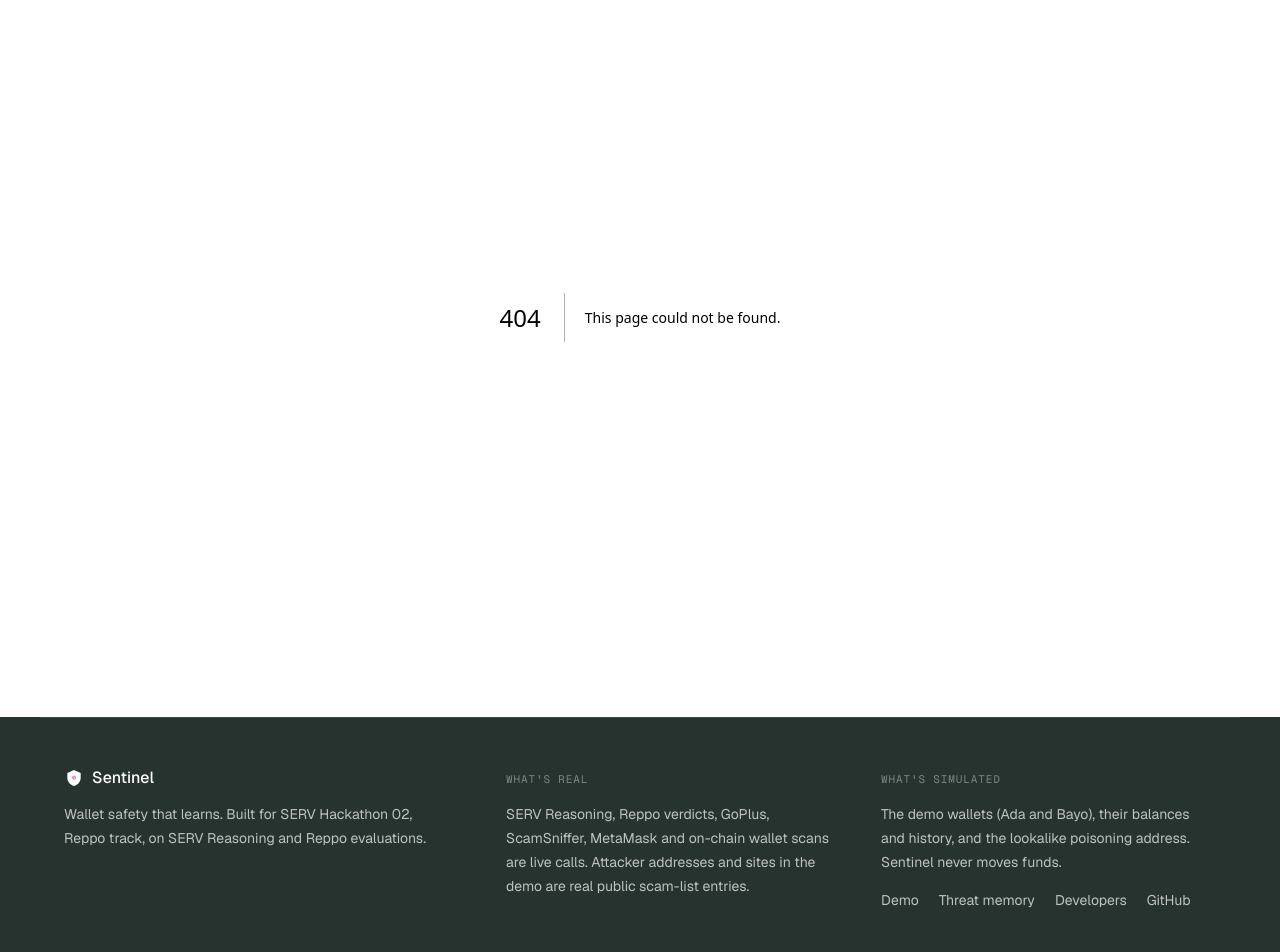
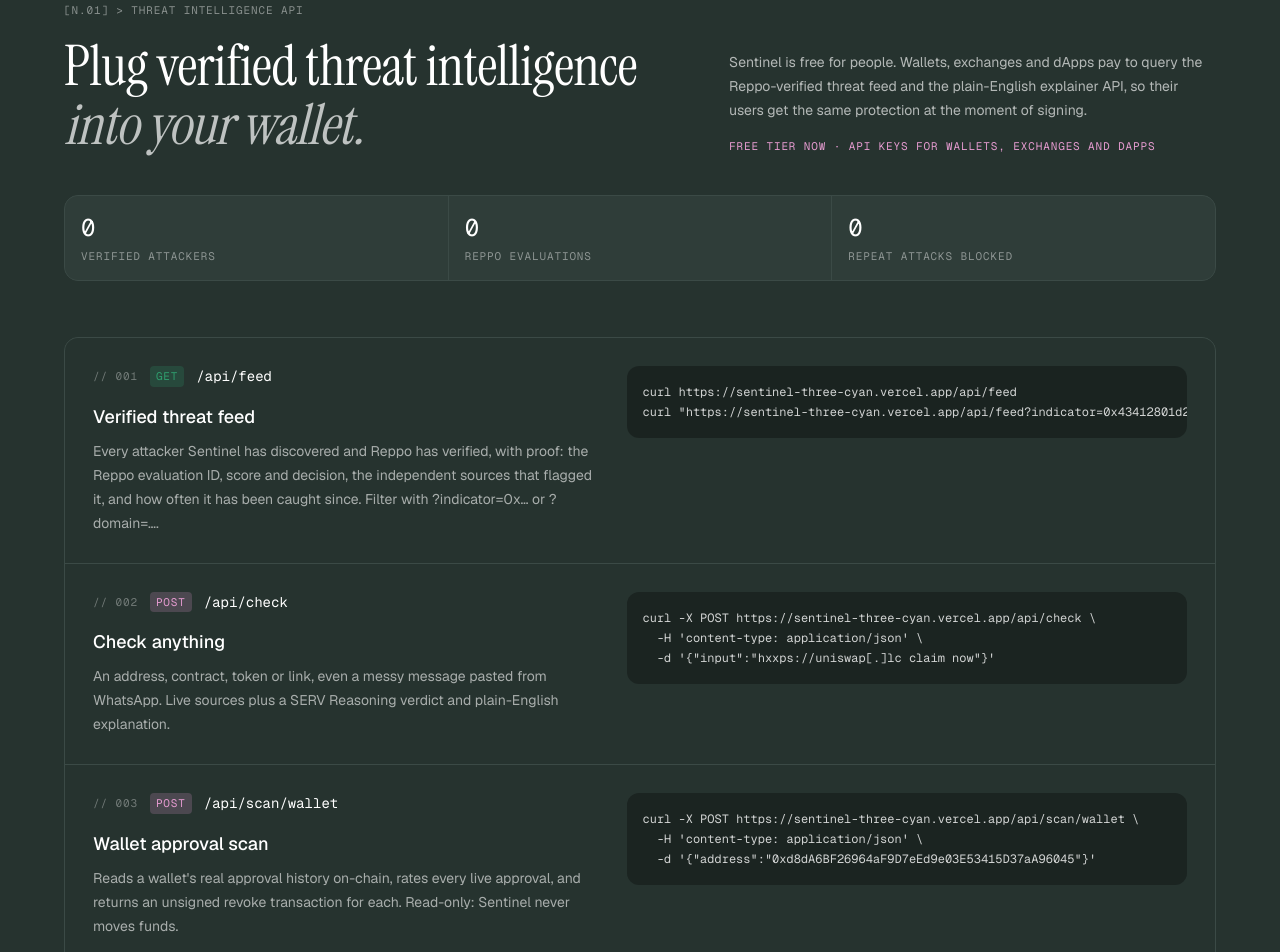
Before and after one commit to XDGram/SENTINEL, a Next.js app: page /developers in a window 1280 px wide. Before the commit this address had no page. Shown: the part 140-1092 px from the top of the page. Built offline with nearby package versions, Linux system fonts and the light colour scheme; no server answers.

Commit message:
Front end: threat memory restyle and developers API page

```diff
--- /dev/null
+++ b/src/app/developers/page.tsx
@@ -0,0 +1,110 @@
+import type { Metadata } from "next";
+import { Container, MonoLabel } from "@/components/ui";
+import { LiveCounts, LiveFeed } from "@/components/developers/LiveFeed";
+
+export const metadata: Metadata = {
+  title: "Developers · Sentinel threat intelligence API",
+  description: "Query Sentinel's Reppo-verified threat feed and plain-English risk checks from your wallet, exchange or dApp.",
+};
+
+const BASE = "https://sentinel-three-cyan.vercel.app";
+
+const ENDPOINTS: { n: string; method: "GET" | "POST"; path: string; title: string; body: string; curl: string }[] = [
+  {
+    n: "001",
+    method: "GET",
+    path: "/api/feed",
+    title: "Verified threat feed",
+    body: "Every attacker Sentinel has discovered and Reppo has verified, with proof: the Reppo evaluation ID, score and decision, the independent sources that flagged it, and how often it has been caught since. Filter with ?indicator=0x… or ?domain=….",
+    curl: `curl ${BASE}/api/feed\ncurl "${BASE}/api/feed?indicator=0x43412801d29861ecc4c4d86e5becfd16af86a67b"`,
+  },
+  {
+    n: "002",
+    method: "POST",
+    path: "/api/check",
+    title: "Check anything",
+    body: "An address, contract, token or link, even a messy message pasted from WhatsApp. Live sources plus a SERV Reasoning verdict and plain-English explanation.",
+    curl: `curl -X POST ${BASE}/api/check \\\n  -H 'content-type: application/json' \\\n  -d '{"input":"hxxps://uniswap[.]lc claim now"}'`,
+  },
+  {
+    n: "003",
+    method: "POST",
+    path: "/api/scan/wallet",
+    title: "Wallet approval scan",
+    body: "Reads a wallet's real approval history on-chain, rates every live approval, and returns an unsigned revoke transaction for each. Read-only: Sentinel never moves funds.",
+    curl: `curl -X POST ${BASE}/api/scan/wallet \\\n  -H 'content-type: application/json' \\\n  -d '{"address":"0xd8dA6BF26964aF9D7eEd9e03E53415D37aA96045"}'`,
+  },
+  {
+    n: "004",
+    method: "POST",
+    path: "/api/analyze",
+    title: "Pre-signing transaction check",
+    body: "Send a pending send, approve or permit before your user signs it. Rules, threat memory, live sources and SERV Reasoning return a verdict, evidence, a reasoning trace and a safe fix.",
+    curl: `curl -X POST ${BASE}/api/analyze \\\n  -H 'content-type: application/json' \\\n  -d '{"walletId":"A","action":{ … }}'`,
+  },
+  {
+    n: "005",
+    method: "GET",
+    path: "/api/stats",
+    title: "Learning analytics",
+    body: "Measured, not modelled: threats discovered, Reppo submissions and verdicts, repeat attacks blocked from memory.",
+    curl: `curl ${BASE}/api/stats`,
+  },
+];
+
+export default function DevelopersPage() {
+  return (
+    <main className="bg-deep text-white">
+      <Container className="pt-14 pb-24 sm:pt-20">
+        <MonoLabel className="text-white/45">[N.01] &gt; Threat intelligence API</MonoLabel>
+        <div className="mt-4 grid gap-8 lg:grid-cols-[1.3fr_1fr] lg:items-end">
+          <h1 className="font-display text-[40px] leading-[1.05] sm:text-[56px]">
+            Plug verified threat intelligence <span className="italic text-white/70">into your wallet.</span>
+          </h1>
+          <div>
+            <p className="text-sm leading-6 text-white/65">
+              Sentinel is free for people. Wallets, exchanges and dApps pay to query the Reppo-verified threat feed and the
+              plain-English explainer API, so their users get the same protection at the moment of signing.
+            </p>
+            <p className="label-mono mt-4 text-accent">Free tier now · API keys for wallets, exchanges and dApps</p>
+          </div>
+        </div>
+
+        <div className="mt-10">
+          <LiveCounts />
+        </div>
+
+        <div className="mt-14 grid gap-px overflow-hidden rounded-[var(--radius-card)] border border-line-dark bg-line-dark">
+          {ENDPOINTS.map((e) => (
+            <section key={e.path} className="grid gap-6 bg-deep p-5 sm:p-7 lg:grid-cols-[1fr_1.1fr]">
+              <div>
+                <div className="flex items-center gap-3">
+                  <MonoLabel className="text-white/35">{`// ${e.n}`}</MonoLabel>
+                  <span
+                    className={`label-mono rounded px-1.5 py-0.5 ${e.method === "GET" ? "bg-safe/20 text-safe" : "bg-accent/20 text-accent"}`}
+                  >
+                    {e.method}
+                  </span>
+                  <code className="font-mono text-sm text-white">{e.path}</code>
+                </div>
+                <h2 className="mt-4 text-lg font-medium">{e.title}</h2>
+                <p className="mt-2 text-sm leading-6 text-white/60">{e.body}</p>
+              </div>
+              <pre className="addr self-start overflow-x-auto rounded-xl bg-black/30 p-4 text-[12px] leading-5 text-white/80">{e.curl}</pre>
+            </section>
+          ))}
+        </div>
+
+        <div className="mt-14">
+          <MonoLabel className="text-white/45">[N.02] &gt; Live response · GET /api/feed</MonoLabel>
+          <div className="mt-4">
+            <LiveFeed />
+          </div>
+          <p className="mt-3 text-xs text-white/40">
+            Real data from Sentinel&apos;s threat memory. Only threats with a Reppo &quot;accept&quot; appear here.
+          </p>
+        </div>
+      </Container>
+    </main>
+  );
+}
--- a/src/app/memory/page.tsx
+++ b/src/app/memory/page.tsx
@@ -4,7 +4,6 @@
 // /api/threats, and pending Reppo evaluations are advanced through
 // /api/reppo/status. Nothing here is simulated.
 
-import Link from "next/link";
 import { useCallback, useEffect, useMemo, useRef, useState } from "react";
 import type { AttackType, Threat, ThreatEvent, ThreatsResponse } from "@/lib/types";
 
@@ -25,11 +24,11 @@ const SOURCE_LABEL: Record<string, string> = {
 };
 
 const STATUS_STYLE: Record<Threat["status"], { label: string; cls: string }> = {
-  discovered: { label: "Discovered", cls: "bg-sky-500/15 text-sky-300 ring-sky-500/30" },
-  submitted: { label: "Pending at Reppo", cls: "bg-amber-500/15 text-amber-300 ring-amber-500/30" },
-  verified: { label: "Verified", cls: "bg-emerald-500/15 text-emerald-300 ring-emerald-500/30" },
-  rejected: { label: "Rejected by Reppo", cls: "bg-rose-500/15 text-rose-300 ring-rose-500/30" },
-  failed: { label: "Reppo eval failed", cls: "bg-slate-500/20 text-slate-300 ring-slate-500/30" },
+  discovered: { label: "Discovered", cls: "bg-teal/10 text-teal ring-teal/30" },
+  submitted: { label: "Pending at Reppo", cls: "bg-pending/10 text-pending ring-pending/30" },
+  verified: { label: "Verified", cls: "bg-safe/10 text-safe ring-safe/30" },
+  rejected: { label: "Rejected by Reppo", cls: "bg-risky/10 text-risky ring-risky/30" },
+  failed: { label: "Reppo eval failed", cls: "bg-ink/5 text-ink-soft ring-line" },
 };
 
 type StepState = "done" | "active" | "bad" | "todo";
@@ -77,11 +76,11 @@ function buildSteps(t: Threat, events: ThreatEvent[]): Step[] {
         .filter(Boolean)
         .join(" ") || undefined,
       extra: t.externalSources?.length ? (
-        <p className="mt-1 text-xs text-slate-400">
+        <p className="mt-1 text-xs text-ink-soft">
           Corroborated by: {t.externalSources.map((s) => SOURCE_LABEL[s] ?? s).join(", ")}
         </p>
       ) : (
-        <p className="mt-1 text-xs text-slate-500">No independent external source yet.</p>
+        <p className="mt-1 text-xs text-ink0">No independent external source yet.</p>
       ),
     },
   ];
@@ -106,8 +105,8 @@ function buildSteps(t: Threat, events: ThreatEvent[]): Step[] {
       at: t.submittedAt ?? submitted?.at,
       detail: submitted?.detail ?? "Sent to Reppo for independent evaluation.",
       extra: t.reppoEvalId ? (
-        <p className="mt-1 text-xs text-slate-400">
-          Eval ID <span className="addr text-slate-300">{t.reppoEvalId}</span>
+        <p className="mt-1 text-xs text-ink-soft">
+          Eval ID <span className="addr text-ink-soft">{t.reppoEvalId}</span>
         </p>
       ) : null,
     });
@@ -120,7 +119,7 @@ function buildSteps(t: Threat, events: ThreatEvent[]): Step[] {
       key: "verdict",
       title: "Reppo verdict",
       state: "active",
-      detail: `Pending: Reppo's evaluator panel usually answers in 30–90 seconds.${mins != null ? ` Waiting ${mins} min so far.` : ""}`,
+      detail: `Pending: Reppo's evaluators usually answer within a few minutes.${mins != null ? ` Waiting ${mins} min so far.` : ""}`,
     });
   } else if (t.status === "verified") {
     steps.push({
@@ -155,7 +154,7 @@ function buildSteps(t: Threat, events: ThreatEvent[]): Step[] {
       detail: catches[0].detail,
       extra:
         catches.length > 1 ? (
-          <ul className="mt-2 space-y-1 text-xs text-slate-400">
+          <ul className="mt-2 space-y-1 text-xs text-ink-soft">
             {catches.slice(1, 6).map((c) => (
               <li key={c.id}>
                 {fmt(c.at)}
@@ -183,19 +182,19 @@ function buildSteps(t: Threat, events: ThreatEvent[]): Step[] {
 function ReppoScore({ t }: { t: Threat }) {
   if (t.reppoScore == null && !t.reppoDecision) return null;
   return (
-    <p className="mt-1 text-xs text-slate-400">
-      {t.reppoDecision && <>Decision <span className="text-slate-200">{t.reppoDecision}</span></>}
-      {t.reppoScore != null && <> · score <span className="text-slate-200">{t.reppoScore}/100</span></>}
-      {t.reppoEvalId && <> · eval <span className="addr text-slate-300">{t.reppoEvalId}</span></>}
+    <p className="mt-1 text-xs text-ink-soft">
+      {t.reppoDecision && <>Decision <span className="text-ink">{t.reppoDecision}</span></>}
+      {t.reppoScore != null && <> · score <span className="text-ink">{t.reppoScore}/100</span></>}
+      {t.reppoEvalId && <> · eval <span className="addr text-ink-soft">{t.reppoEvalId}</span></>}
     </p>
   );
 }
 
 const DOT: Record<StepState, string> = {
-  done: "bg-emerald-400 ring-emerald-400/30",
-  active: "bg-amber-400 ring-amber-400/30 pulse-soft",
-  bad: "bg-rose-400 ring-rose-400/30",
-  todo: "bg-slate-700 ring-slate-700/40",
+  done: "bg-safe ring-safe/20",
+  active: "bg-pending ring-pending/25 animate-pulse",
+  bad: "bg-risky ring-risky/20",
+  todo: "bg-line ring-line/60",
 };
 
 function Timeline({ steps }: { steps: Step[] }) {
@@ -204,18 +203,18 @@ function Timeline({ steps }: { steps: Step[] }) {
       {steps.map((s, i) => (
         <li key={s.key} className="relative flex gap-3 pb-5 last:pb-0">
           {i < steps.length - 1 && (
-            <span aria-hidden className="absolute left-[7px] top-5 bottom-0 w-px bg-slate-700" />
+            <span aria-hidden className="absolute left-[7px] top-5 bottom-0 w-px bg-line" />
           )}
           <span aria-hidden className={`relative mt-1 h-[15px] w-[15px] shrink-0 rounded-full ring-4 ${DOT[s.state]}`} />
           <div className="min-w-0 flex-1">
             <div className="flex flex-wrap items-baseline justify-between gap-x-3">
-              <h3 className={`text-sm font-medium ${s.state === "todo" ? "text-slate-500" : "text-slate-100"}`}>
+              <h3 className={`text-sm font-medium ${s.state === "todo" ? "text-ink0" : "text-ink"}`}>
                 {s.title}
               </h3>
-              {s.at && <time className="text-xs text-slate-500">{fmt(s.at)}</time>}
+              {s.at && <time className="text-xs text-ink0">{fmt(s.at)}</time>}
             </div>
             {s.detail && (
-              <p className={`mt-0.5 text-sm break-words ${s.state === "todo" ? "text-slate-500" : "text-slate-300"}`}>
+              <p className={`mt-0.5 text-sm break-words ${s.state === "todo" ? "text-ink0" : "text-ink-soft"}`}>
                 {s.detail}
               </p>
             )}
@@ -231,12 +230,12 @@ function ThreatCard({ t, events }: { t: Threat; events: ThreatEvent[] }) {
   const steps = useMemo(() => buildSteps(t, events), [t, events]);
   const st = STATUS_STYLE[t.status];
   return (
-    <article className="slide-up rounded-2xl border border-slate-800 bg-slate-900/60 p-4 sm:p-5">
+    <article className="rounded-[var(--radius-card)] border border-line bg-surface p-5 sm:p-6">
       <header className="flex flex-wrap items-start justify-between gap-2">
         <div className="min-w-0">
-          <p className="text-xs uppercase tracking-wide text-slate-500">{ATTACK_LABEL[t.attackType] ?? t.attackType}</p>
-          <h2 className="mt-0.5 text-base font-semibold text-slate-100 break-words">{t.summary}</h2>
-          <p className="addr mt-1 text-xs text-slate-400" title={t.indicator}>
+          <p className="label-mono text-ink-soft">{ATTACK_LABEL[t.attackType] ?? t.attackType}</p>
+          <h2 className="mt-0.5 text-base font-semibold text-ink break-words">{t.summary}</h2>
+          <p className="addr mt-1 text-xs text-ink-soft" title={t.indicator}>
             {shortIndicator(t.indicator)}
           </p>
         </div>
@@ -309,15 +308,10 @@ export default function MemoryPage() {
   }, [data]);
 
   return (
-    <main className="mx-auto w-full max-w-2xl px-4 py-8 sm:py-12">
-      <nav className="mb-6 text-sm">
-        <Link href="/" className="text-slate-400 hover:text-slate-200">
-          ← Back to Sentinel
-        </Link>
-      </nav>
-
-      <h1 className="text-2xl font-semibold text-slate-50">Threat memory</h1>
-      <p className="mt-2 text-sm text-slate-400">
+    <main className="mx-auto w-full max-w-3xl px-4 pt-12 pb-24 sm:px-6 sm:pt-16">
+      <p className="label-mono text-ink-soft">Live from Supabase · verified by Reppo</p>
+      <h1 className="font-display mt-3 text-[40px] leading-[1.05] text-ink sm:text-[56px]">Threat memory</h1>
+      <p className="mt-2 text-sm text-ink-soft">
         Each attacker Sentinel finds goes through four steps: discovered, sent to Reppo, verified, and then used
         to protect the next person. Only Reppo-verified threats block other users.
       </p>
@@ -330,32 +324,32 @@ export default function MemoryPage() {
             ["Pending", counts.pending],
             ["Blocks", counts.caught],
           ].map(([k, v]) => (
-            <div key={k} className="rounded-xl border border-slate-800 bg-slate-900/60 px-3 py-2">
-              <dt className="text-xs text-slate-500">{k}</dt>
-              <dd className="text-lg font-semibold text-slate-100 tabular-nums">{v}</dd>
+            <div key={k} className="rounded-[var(--radius-card)] border border-line bg-surface px-4 py-3">
+              <dt className="text-xs text-ink0">{k}</dt>
+              <dd className="font-display text-3xl text-ink tabular-nums">{v}</dd>
             </div>
           ))}
         </dl>
       )}
 
-      <div className="mt-3 flex items-center justify-between gap-3 text-xs text-slate-500">
+      <div className="mt-3 flex items-center justify-between gap-3 text-xs text-ink0">
         <span>{updatedAt ? `Updated ${updatedAt.toLocaleTimeString()} · refreshes every 30 s` : "Loading…"}</span>
         <button
           onClick={load}
-          className="rounded-lg border border-slate-700 px-2.5 py-1 text-slate-300 hover:bg-slate-800"
+          className="rounded-full border border-line px-3 py-1 text-ink-soft hover:bg-black/5"
         >
           Refresh
         </button>
       </div>
 
       {error && (
-        <p className="mt-6 rounded-xl border border-rose-900 bg-rose-950/40 p-3 text-sm text-rose-200">
+        <p className="mt-6 rounded-xl border border-risky/30 bg-risky/5 p-3 text-sm text-ink">
           Could not load threat memory: {error}
         </p>
       )}
 
       {data && data.threats.length === 0 && (
-        <p className="mt-6 rounded-xl border border-slate-800 bg-slate-900/60 p-4 text-sm text-slate-400">
+        <p className="mt-6 rounded-[var(--radius-card)] border border-line bg-surface p-4 text-sm text-ink-soft">
           No threats recorded yet. Run a wallet action through Sentinel and any attacker it finds will appear here.
         </p>
       )}
--- /dev/null
+++ b/src/components/developers/LiveFeed.tsx
@@ -0,0 +1,35 @@
+"use client";
+
+import { useFeed, useStats } from "@/lib/client/hooks";
+import { Skeleton } from "@/components/ui";
+
+export function LiveFeed() {
+  const q = useFeed();
+  if (q.isPending) return <Skeleton dark className="h-64" />;
+  if (q.isError) return <p className="text-sm text-white/60">Feed unavailable right now.</p>;
+  return (
+    <pre className="addr max-h-[420px] overflow-auto rounded-xl bg-black/30 p-4 text-[12px] leading-5 text-white/80">
+      {JSON.stringify(q.data, null, 2)}
+    </pre>
+  );
+}
+
+export function LiveCounts() {
+  const q = useStats();
+  const s = q.data;
+  const items = [
+    ["Verified attackers", s?.reppo.verified],
+    ["Reppo evaluations", s?.reppo.submissions],
+    ["Repeat attacks blocked", s?.memory.repeatAttacksBlocked],
+  ] as const;
+  return (
+    <div className="grid grid-cols-3 gap-px overflow-hidden rounded-[var(--radius-card)] border border-line-dark bg-line-dark">
+      {items.map(([k, v]) => (
+        <div key={k} className="bg-deep-2 p-4">
+          <div className="font-mono text-2xl text-white tabular-nums">{v ?? "—"}</div>
+          <div className="label-mono mt-1 text-white/45">{k}</div>
+        </div>
+      ))}
+    </div>
+  );
+}
```
